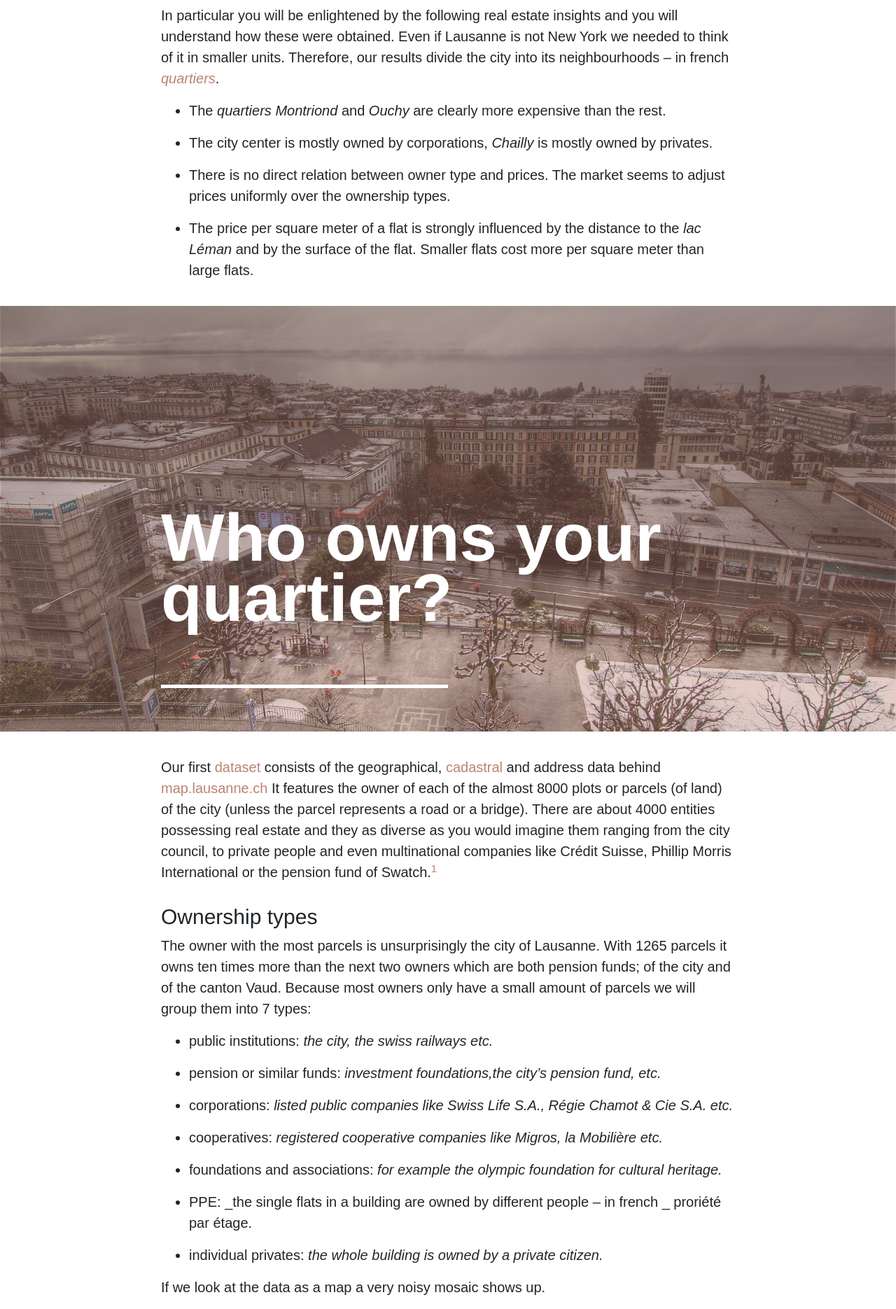
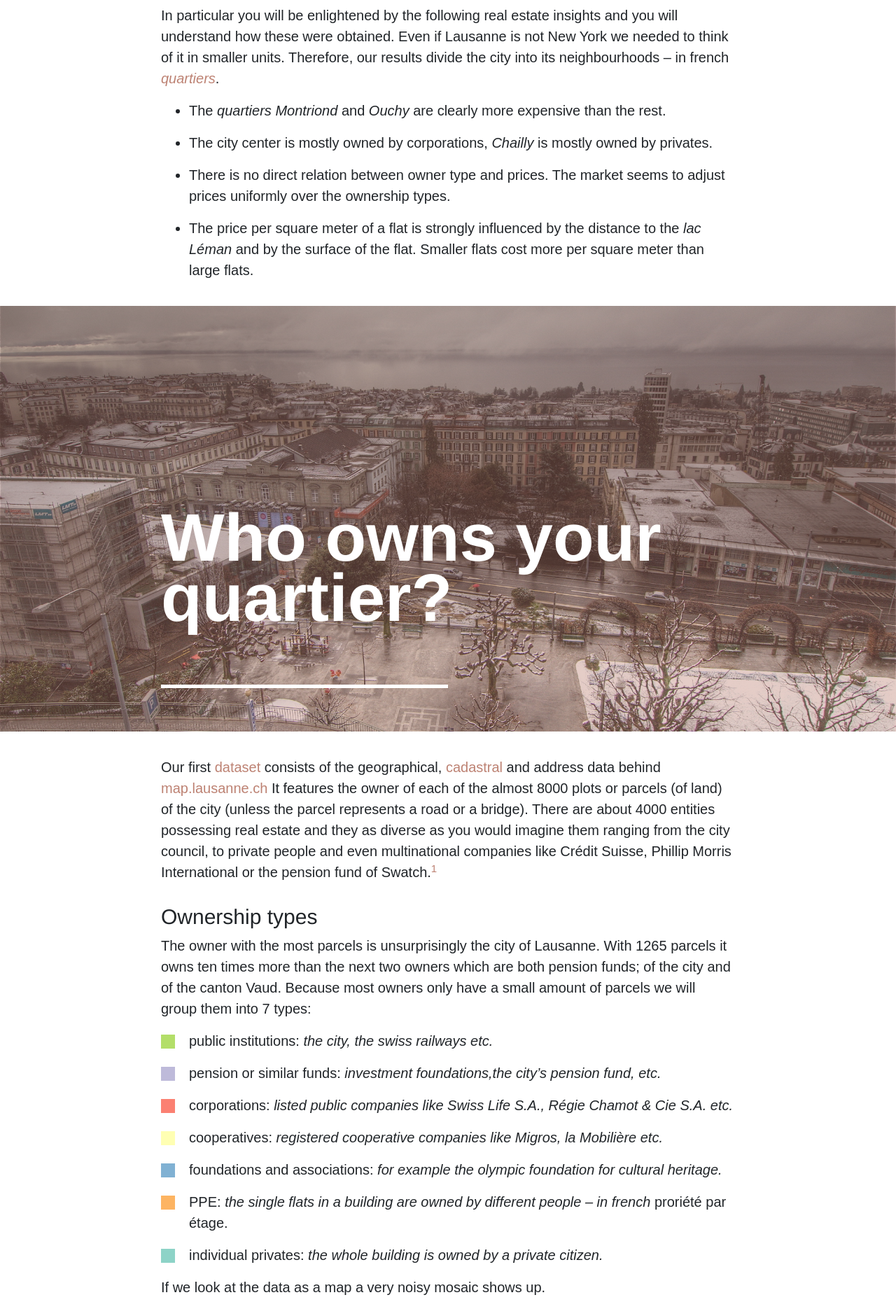
Before and after one commit to who-owns-lausanne/who-owns-lausanne.github.io, a Jekyll site: the page built from index.md, in a window 1280 px wide. Shown: the part 1346-3216 px from the top of the page at 70% size. Built offline with Jekyll 4.4.1, drawn with Linux system fonts in a browser that asks for light colours; some web fonts are replaced; our own code applies the rules of GitHub Pages for plain Markdown files; grey boxes are pictures that could not be loaded.

Commit message:
Color legend for owner types.

```diff
--- a/assets/css/main.scss
+++ b/assets/css/main.scss
@@ -17,6 +17,16 @@ $themecolors:(
   salmon: #F2DCB3,
   brickred: #BD8273,
   purple: #B2A7DB
+);
+
+$ownercolors: (
+  coop: #ffffb3,
+  corp: #fb8072,
+  public: #b3de69,
+  private: #8dd3c7,
+  ppe: #fdb462,
+  pension: #bebada,
+  foundation: #80b1d3,
 );
 
 $primary: map-get($themecolors, brickred);
@@ -147,6 +157,29 @@ main {
     border: none;
   }
 
+  .owner-legend {
+    position: relative;
+    list-style: none;
+
+    li:before {
+      content: " ";
+      display: block;
+      position: absolute;
+      width: 1em;
+      height: 1em;
+      left: 0;
+      margin-top: 6px;
+    }
+
+    @each $classname, $color in $ownercolors {
+      .#{$classname} {
+        &::before {
+          background-color: $color;
+        }
+      }
+    }
+  }
+
   .footnotes {
     margin-top: 4em;
     padding-top: 1em;
--- a/index.md
+++ b/index.md
@@ -68,23 +68,26 @@ The owner with the most parcels is unsurprisingly the **city of Lausanne**. With
 pension funds; of the city and of the canton Vaud. Because most owners only have
 a small amount of parcels we will group them into 7 types:
 
- - public institutions: _the city, the swiss railways etc._
+{: .owner-legend }
+ - {: .public } public institutions: _the city, the swiss railways etc._
 
-- pension or similar funds: _investment foundations,the city's pension fund,
-  etc._
+- {: .pension } pension or similar funds: _investment foundations,the city's
+  pension fund, etc._
 
- - corporations: _listed public companies like Swiss Life S.A., Régie Chamot &
-   Cie S.A. etc._
+ - {: .corp } corporations: _listed public companies like Swiss Life S.A., Régie
+  Chamot & Cie S.A. etc._
 
- - cooperatives: _registered cooperative companies like Migros, la Mobilière etc._
+ - {: .coop } cooperatives: _registered cooperative companies like Migros, la
+  Mobilière etc._
 
- - foundations and associations: _for example the olympic foundation for
-cultural heritage._
+ - {: .foundation } foundations and associations: _for example the olympic foundation for
+    cultural heritage._
 
- - PPE: _the single flats in a building are owned by different people – in french
-_   proriété par étage.
+ - {: .ppe } PPE: _the single flats in a building are owned by different people
+ – in french_ proriété par étage.
 
- - individual privates: _the whole building is owned by a private citizen._
+ - {: .private } individual privates: _the whole building is owned by a private
+    citizen._
 
 
 If we look at the data as a map a very noisy mosaic shows up.
```
